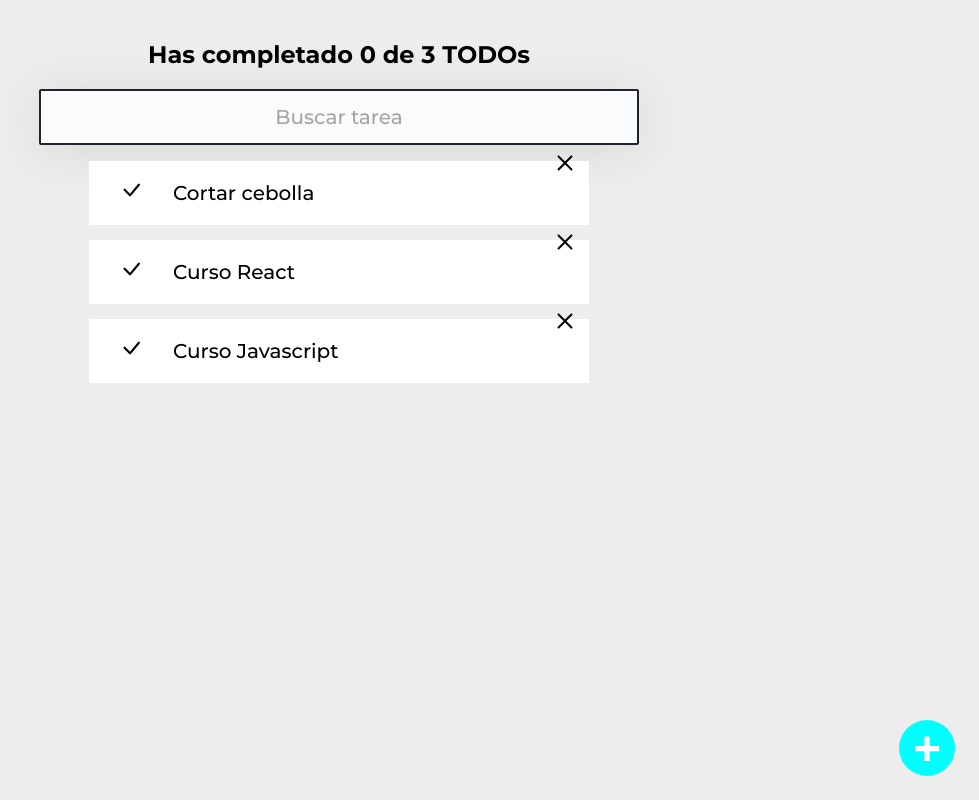
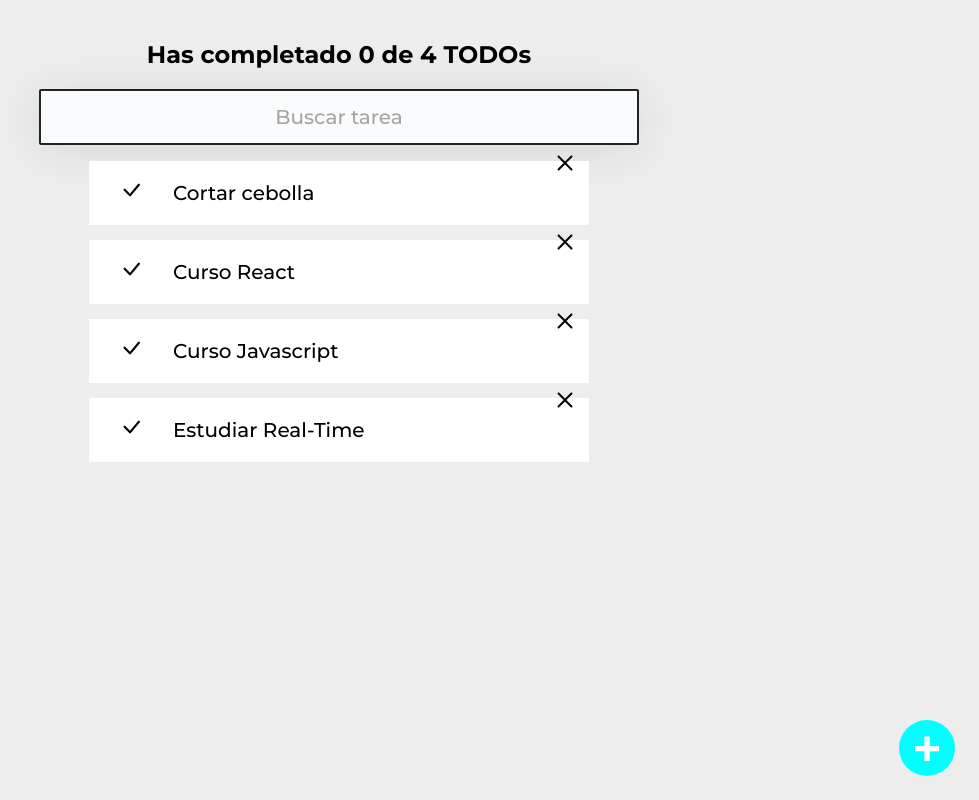
Before and after one commit to javalencis/to-do, a React (Create React App) app: page / in a window 1280 px wide. Shown: the whole page, without its empty margins (301-1280 px from the left). Built offline with nearby package versions, Linux system fonts and the light colour scheme.

Commit message:
Primera version de filtrado del buscador funcionando

```diff
--- a/src/App.js
+++ b/src/App.js
@@ -7,13 +7,23 @@ import { TodoSearch } from './components/TodoSearch';
 const defaultTodos = [
   { text: 'Cortar cebolla', completed: false },
   { text: 'Curso React', completed: false },
-  { text: 'Curso Javascript', completed: false }
+  { text: 'Curso Javascript', completed: false },
+  { text: 'Estudiar Real-Time', completed: false }
 ]
 function App() {
   const [todos, setTodos] = useState(defaultTodos);
   const [searchValue, setSearchValue] = useState('');
-  const completedTodos = todos.filter(todo => !!todo.completed).length;
+  const completedTodos = todos.filter(todo => todo.completed).length;
   const totalTodos = todos.length;
+  let todoList=[]
+  if (searchValue.length >= 3){
+    todoList = todos.filter(todo => todo.text.includes(searchValue))
+  }else{
+    todoList = todos
+  }
+
+
+
   return (
     <>
       <TodoCounter
@@ -22,7 +32,7 @@ function App() {
       />
       <TodoSearch searchValue={searchValue} setSearchValue={setSearchValue} />
       <TodoList>
-        {todos.map((todo, index) => {
+        {todoList.map((todo, index) => {
           return (<TodoItem key={index} text={todo.text} completed={todo.completed} />)
         })}
       </TodoList>
```
